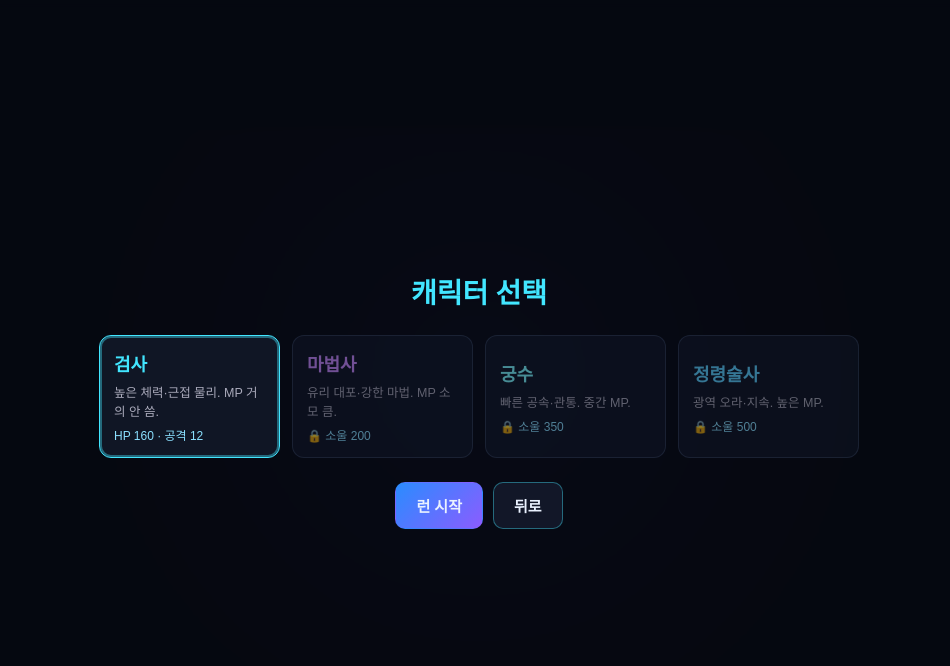
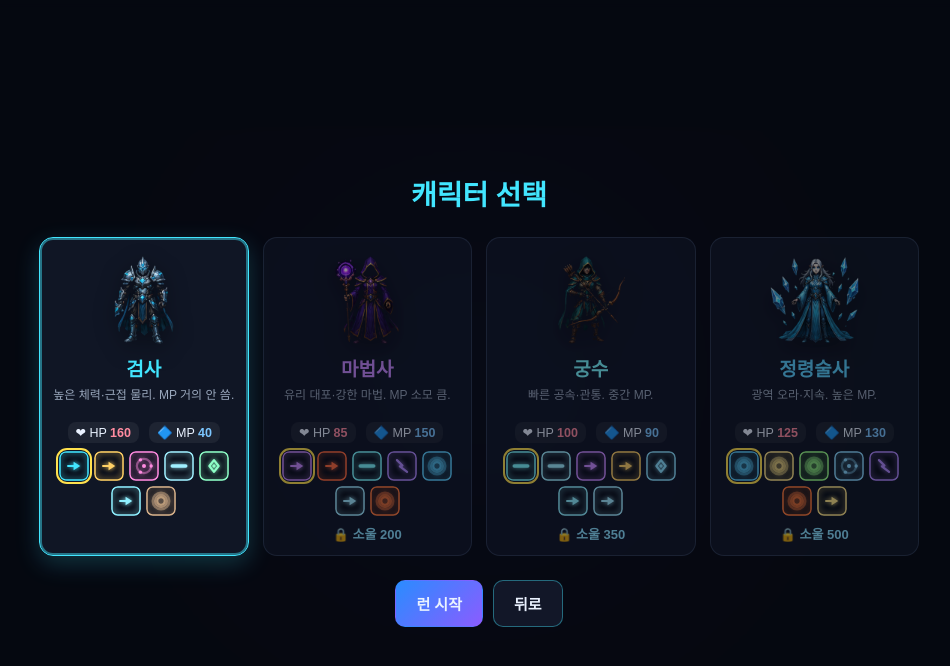
Before and after one commit to guitarfe13-lab/neon-rift, a website with bundled scripts: page index.html in a window 1280 px wide. Both pictures are taken after a click on the button "▶ 플레이". Shown: the whole page, without its empty margins (161-1111 px from the left). Built offline with nearby package versions, Linux system fonts and the light colour scheme; files whose address does not match are found by name.

Commit message:
feat: 캐릭터 선택 시각화(초상+HP/MP+스킬) + 상점 물약(자동사용)
1) 로드아웃 카드: 캐릭터 초상 이미지 + HP/MP 스탯 + 직업 스킬 아이콘(시작 스킬 강조).
   이미지 없으면 숨김 폴백. char-card CSS 추가.
2) 물약(자동 사용): 상점에서 체력/마나 물약을 소울로 구매(보유량 누적). 런 중
   HP 25%/MP 20% 이하로 떨어지면 자동 소비(회복+문구), 남은 수량 저장에 반영.
   HUD에 물약 보유량 표시. defaultMeta.potions + meta 구매 로직 + 테스트.
   node --test 52/52.

Co-Authored-By: Claude Opus 4.8 <noreply@anthropic.com>

```diff
--- a/css/style.css
+++ b/css/style.css
@@ -36,6 +36,25 @@ html, body { margin:0; height:100%; background:var(--bg); color:var(--ink);
 .card-name { font-size:18px; font-weight:700; }
 .card-desc { font-size:12.5px; color:#aab; margin:6px 0; }
 .card-meta { font-size:12px; color:#8be0ff; }
+
+/* 캐릭터 선택 카드(초상+스탯+스킬) */
+.char-grid { display:grid; grid-template-columns:repeat(auto-fit,minmax(200px,1fr)); gap:14px; width:min(880px,94vw); }
+.char-card { display:flex; flex-direction:column; align-items:center; text-align:center;
+  background:rgba(18,24,40,0.9); border:1px solid rgba(120,150,200,0.25); border-radius:14px;
+  padding:14px 12px 12px; cursor:pointer; color:var(--ink); position:relative; }
+.char-card.sel { border-color:var(--neon); box-shadow:0 0 0 2px rgba(66,230,255,0.45) inset, 0 8px 24px rgba(66,230,255,0.2); }
+.char-card.locked { opacity:0.55; }
+.char-portrait { width:96px; height:96px; object-fit:contain; margin-bottom:6px;
+  filter:drop-shadow(0 6px 10px rgba(0,0,0,0.5)); }
+.char-card .char-name { font-size:19px; font-weight:800; }
+.char-card .char-desc { font-size:12px; color:#9aa8bd; margin:4px 0 8px; min-height:2.4em; }
+.char-stats { display:flex; gap:10px; justify-content:center; margin-bottom:8px; }
+.char-stats .stat { font-size:12.5px; background:rgba(255,255,255,0.06); border-radius:8px; padding:3px 8px; }
+.char-stats .hp b { color:#ff8ba0; } .char-stats .mp b { color:#7cc6ff; }
+.char-skills { display:flex; gap:5px; flex-wrap:wrap; justify-content:center; }
+.char-skills .skill-mini { width:30px; height:30px; border-radius:7px; }
+.char-skills .skill-mini.starting { outline:2px solid #ffe14d; outline-offset:1px; border-radius:8px; }
+.char-lock { margin-top:8px; font-size:13px; color:#8be0ff; font-weight:700; }
 .shop-list { display:flex; flex-direction:column; gap:8px; width:min(560px,94vw); margin:0 auto; }
 .shop-row { display:flex; align-items:center; justify-content:space-between; gap:12px;
   background:rgba(18,24,40,0.85); border:1px solid rgba(120,150,200,0.18); border-radius:10px; padding:10px 14px; }
--- a/js/core/storage.js
+++ b/js/core/storage.js
@@ -4,6 +4,7 @@ export function defaultMeta() {
   return {
     version: 1, souls: 0, upgrades: {},
     unlockedCharacters: ['blade'], unlockedSkills: [],
+    potions: { hp: 0, mp: 0 },
     settings: { master: 0.8, sfx: 0.9, bgm: 0.5, muted: false, autopilot: true },
     best: { stage: 0, timeMs: 0 },
   };
--- a/js/main.js
+++ b/js/main.js
@@ -96,6 +96,7 @@ export function boot() {
     rs.stats = computeStats({ charId, metaUpgrades: meta.upgrades, runMods: [] });
     world.player.maxHp = rs.stats.maxHp; world.player.hp = rs.stats.maxHp;
     rs.mp = rs.stats.maxMp;
+    rs.potions = { hp: meta.potions?.hp || 0, mp: meta.potions?.mp || 0 };  // 상점 구매분 반입
     dir = makeDirector(rng, BIOMES);
     sstate = {}; scene = 'run'; overlay = null;
   }
@@ -226,6 +227,15 @@ export function boot() {
       else if (pt.shock){ pt.r += (pt.rMax - pt.r) * 0.12; }
       if(--pt.life<=0) pt.alive=false; }
     for (const f of world.floaters){ if(!f.alive)continue; f.y+=f.vy; if(--f.life<=0) f.alive=false; }
+    // 물약 자동 사용: HP 25% 이하 / MP 20% 이하일 때 보유분을 자동 소비
+    if (rs.potions.hp > 0 && world.player.hp <= world.player.maxHp*0.25) {
+      world.player.hp = Math.min(world.player.maxHp, world.player.hp + world.player.maxHp*0.5); rs.potions.hp--;
+      world.spawnFloater({ x:world.player.x, y:world.player.y-26, text:'🧪 HP 물약!', color:'#ff6b8a', life:44, max:44, vy:-0.6 }); audio.sfx('upgrade');
+    }
+    if (rs.potions.mp > 0 && (rs.mp||0) <= rs.stats.maxMp*0.2) {
+      rs.mp = Math.min(rs.stats.maxMp, (rs.mp||0) + rs.stats.maxMp*0.6); rs.potions.mp--;
+      world.spawnFloater({ x:world.player.x, y:world.player.y-26, text:'🔷 MP 물약!', color:'#4db3ff', life:44, max:44, vy:-0.6 }); audio.sfx('pick');
+    }
     world.despawnDead();
     // 레벨업 창은 (보스 슬로우모션 + 레벨업 버스트 연출)이 끝난 뒤에 연다.
     if (pendingLevelUp && slowmo <= 0 && levelupDelay <= 0 && !overlay) { pendingLevelUp = false; openLevelUp(); }
@@ -250,6 +260,7 @@ export function boot() {
     meta.souls += Math.round((stage*5 + rs.timeMs/2000) * rs.stats.soulGain);
     meta.best.stage = Math.max(meta.best.stage, stage);
     meta.best.timeMs = Math.max(meta.best.timeMs, rs.timeMs);
+    meta.potions = { hp: rs.potions.hp, mp: rs.potions.mp };  // 남은 물약 저장(자동 사용분 차감)
     saveMeta(meta);
   }
 
@@ -322,7 +333,7 @@ export function boot() {
         ctx.lineWidth = 4; ctx.strokeStyle = 'rgba(0,0,0,0.6)'; ctx.strokeText(`COMBO x${combo}`, canvas.width/2, 50);
         ctx.fillStyle = cc; ctx.fillText(`COMBO x${combo}`, canvas.width/2, 50); ctx.restore();
       }
-      R.text(ctx, bio.name, 16, 84, { size:12, color:'#9ab' });
+      R.text(ctx, bio.name, 16, 106, { size:12, color:'#9ab' });
       R.text(ctx, input.isAutopilot()?'AUTO (P: 수동)':'수동 WASD (P: 오토)', canvas.width-16, 24, { size:12, align:'right', color:'#8aa' });
       // 우측 상단: 현재 장착 스킬 아이콘 + 레벨
       { const isz=32, pad=7, x0=canvas.width-12-isz; let idx=0;
--- a/js/systems/meta.js
+++ b/js/systems/meta.js
@@ -18,6 +18,18 @@ export function buyUpgrade(meta, id) {
   return meta;
 }
 
+// 물약(자동 사용 소모품): 소울로 구매해 보유량 누적, 런 중 저잔량 시 자동 소비.
+const POTION_COST = { hp: 30, mp: 24 };
+export function potionCost(kind) { return POTION_COST[kind] ?? null; }
+export function canBuyPotion(meta, kind) { const c = potionCost(kind); return c != null && meta.souls >= c; }
+export function buyPotion(meta, kind) {
+  if (!canBuyPotion(meta, kind)) return meta;
+  meta.souls -= potionCost(kind);
+  if (!meta.potions) meta.potions = { hp: 0, mp: 0 };
+  meta.potions[kind] = (meta.potions[kind] || 0) + 1;
+  return meta;
+}
+
 export function characterUnlockCost(id) { return CHARACTERS[id]?.unlockCost ?? null; }
 export function isCharUnlocked(meta, id) { return meta.unlockedCharacters.includes(id); }
 export function canUnlockChar(meta, id) {
--- a/js/ui/hud.js
+++ b/js/ui/hud.js
@@ -13,4 +13,6 @@ export function drawHud(ctx, rs, world, frame = 0) {
   bar(ctx, 16, 43, 220, 7, rs.xp / (8*Math.pow(rs.level,1.55)+4), '#42e6ff');
   text(ctx, `Lv ${rs.level}`, 244, 40, { size:13, color:'#42e6ff' });
   text(ctx, `⏱ ${(rs.timeMs/1000|0)}s   ⭐ ${rs.stage}   💰 ${rs.gold}`, 16, 70, { size:13 });
+  const po = rs.potions || { hp:0, mp:0 };
+  text(ctx, `🧪 ${po.hp}   🔷 ${po.mp}`, 16, 88, { size:12, color:'#9ab' });
 }
--- a/js/ui/screens.js
+++ b/js/ui/screens.js
@@ -1,7 +1,10 @@
 // DOM 오버레이 화면(타이틀/로드아웃/메타상점/설정). #ui-root에 렌더.
 import { META_UPGRADES } from '../data/metaUpgrades.js';
 import { CHARACTERS } from '../data/characters.js';
-import { upgradeCost, canBuy, buyUpgrade, characterUnlockCost, isCharUnlocked, canUnlockChar, unlockChar } from '../systems/meta.js';
+import { getSkill } from '../data/skills.js';
+import { drawSkillIcon } from './skillIcons.js';
+import { upgradeCost, canBuy, buyUpgrade, characterUnlockCost, isCharUnlocked, canUnlockChar, unlockChar,
+  potionCost, canBuyPotion, buyPotion } from '../systems/meta.js';
 
 const root = () => document.getElementById('ui-root');
 function el(tag, cls, txt) { const e = document.createElement(tag); if (cls) e.className = cls; if (txt != null) e.textContent = txt; return e; }
@@ -25,17 +28,33 @@ export function showLoadout({ meta, onStart, onBack }) {
   clearScreens();
   const p = el('div', 'screen center');
   p.appendChild(el('h2', 'screen-title', '캐릭터 선택'));
-  const grid = el('div', 'card-grid');
+  const grid = el('div', 'char-grid');
   let selected = meta.unlockedCharacters[0];
   const cards = {};
   for (const id of Object.keys(CHARACTERS)) {
     const ch = CHARACTERS[id]; const unlocked = isCharUnlocked(meta, id);
-    const card = el('button', 'card' + (unlocked ? '' : ' locked'));
-    card.innerHTML = `<div class="card-name" style="color:${ch.color}">${ch.name}</div>
-      <div class="card-desc">${ch.desc}</div>
-      <div class="card-meta">${unlocked ? 'HP '+ch.base.maxHp+' · 공격 '+ch.base.damage : '🔒 소울 '+characterUnlockCost(id)}</div>`;
-    if (unlocked) card.onclick = () => { selected = id; Object.values(cards).forEach(c=>c.classList.remove('sel')); card.classList.add('sel'); };
-    else card.disabled = true;
+    const card = el('button', 'char-card' + (unlocked ? '' : ' locked'));
+    // 초상(이미지 없으면 숨김)
+    const img = document.createElement('img'); img.className = 'char-portrait';
+    img.src = 'assets/sprites/' + id + '.png'; img.alt = ch.name;
+    img.onerror = () => { img.style.display = 'none'; };
+    card.appendChild(img);
+    const nm = el('div', 'char-name', ch.name); nm.style.color = ch.color; card.appendChild(nm);
+    card.appendChild(el('div', 'char-desc', ch.desc));
+    // 스탯(HP/MP)
+    const st = el('div', 'char-stats');
+    st.innerHTML = `<span class="stat hp">❤ HP <b>${ch.base.maxHp}</b></span><span class="stat mp">🔷 MP <b>${ch.base.maxMp}</b></span>`;
+    card.appendChild(st);
+    // 사용 스킬 아이콘(시작 스킬 강조)
+    const sk = el('div', 'char-skills');
+    for (const sid of ch.skillPool) { const s = getSkill(sid); if (!s) continue;
+      const cvs = document.createElement('canvas'); cvs.width = 30; cvs.height = 30;
+      cvs.className = 'skill-mini' + (sid === ch.startingSkill ? ' starting' : ''); cvs.title = s.name + (sid===ch.startingSkill?' (시작)':'');
+      drawSkillIcon(cvs.getContext('2d'), s, 1, 1, 28); sk.appendChild(cvs);
+    }
+    card.appendChild(sk);
+    if (!unlocked) { card.appendChild(el('div', 'char-lock', `🔒 소울 ${characterUnlockCost(id)}`)); card.disabled = true; }
+    else card.onclick = () => { selected = id; Object.values(cards).forEach(c=>c.classList.remove('sel')); card.classList.add('sel'); };
     if (id === selected) card.classList.add('sel');
     cards[id] = card; grid.appendChild(card);
   }
@@ -61,6 +80,16 @@ export function showMetaShop({ meta, save, onBack }) {
       const btn = el('button', 'btn small', cost == null ? 'MAX' : `구매 (${cost})`);
       btn.disabled = !canBuy(meta, id);
       btn.onclick = () => { buyUpgrade(meta, id); save(); render(); };
+      row.appendChild(btn); list.appendChild(row);
+    }
+    // 물약(자동 사용): 저잔량 시 런 중 자동 소비
+    for (const kind of ['hp', 'mp']) {
+      const nm = kind === 'hp' ? '체력 물약' : '마나 물약', ic = kind === 'hp' ? '🧪' : '🔷';
+      const row = el('div', 'shop-row');
+      row.innerHTML = `<div>${ic} <b>${nm}</b> <span class="lvl">보유 ${meta.potions?.[kind]||0} · 저잔량 시 자동 사용</span></div>`;
+      const btn = el('button', 'btn small', `구매 (${potionCost(kind)})`);
+      btn.disabled = !canBuyPotion(meta, kind);
+      btn.onclick = () => { buyPotion(meta, kind); save(); render(); };
       row.appendChild(btn); list.appendChild(row);
     }
     // 캐릭터 해금
```
Also changed, not shown: tests/meta.test.js (+11 -1 lines).
